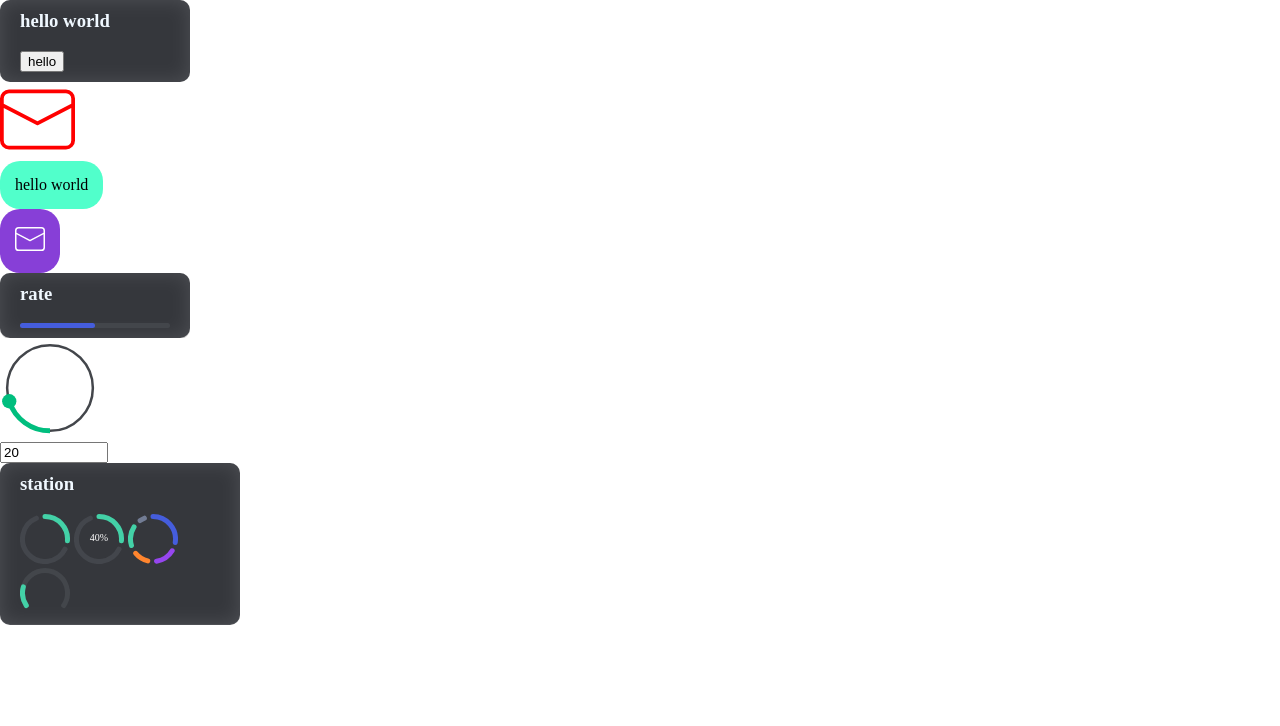
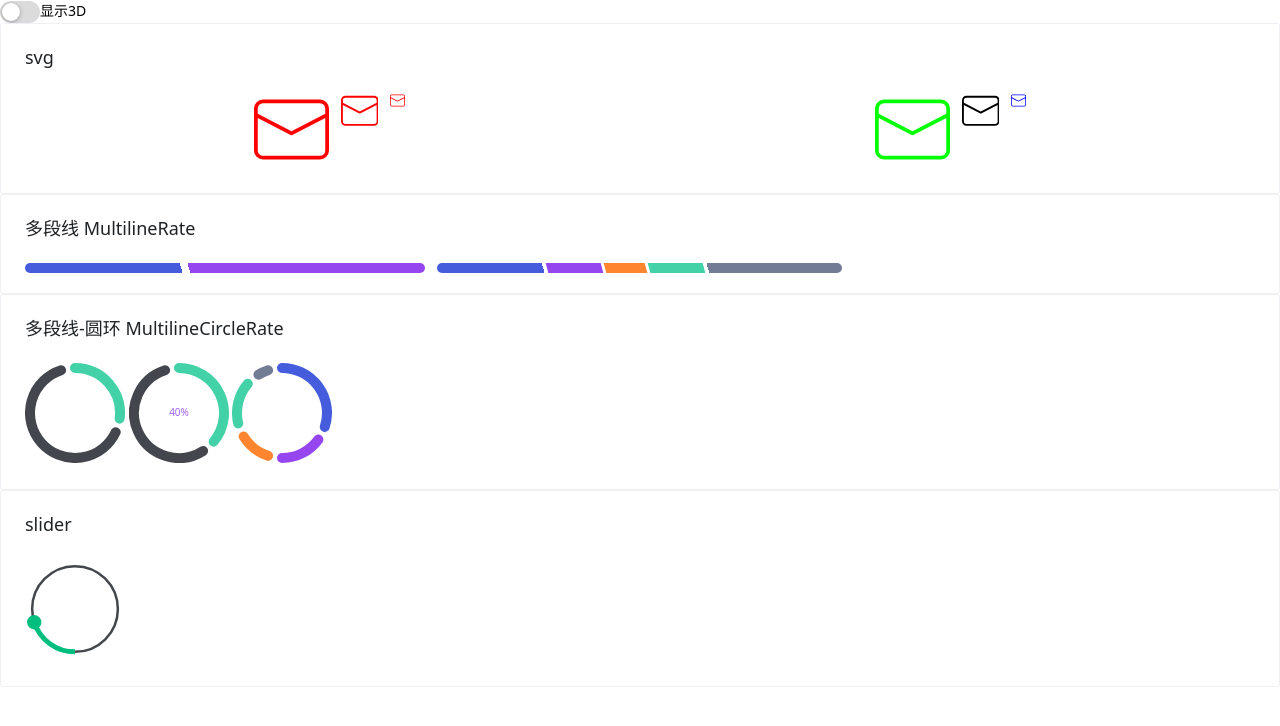
Before and after one commit to cocaine-coder/building-manager, a Vue app: page / in a window 1280 px wide. Shown: the top 726 px of the page. Built offline with nearby package versions, Linux system fonts and the light colour scheme.

Commit message:
删除进度实现，改用naive-ui。添加多段线rate

```diff
--- a/package.json
+++ b/package.json
@@ -12,12 +12,15 @@
     "@babylonjs/gui": "^4.2.1",
     "@babylonjs/materials": "^4.2.1",
     "babylonjs-loaders": "^4.2.0",
+    "pinia": "^2.0.11",
     "vue": "^3.2.25"
   },
   "devDependencies": {
     "@vitejs/plugin-vue": "^2.2.0",
     "fast-glob": "^3.2.11",
+    "naive-ui": "^2.26.3",
     "typescript": "^4.5.4",
+    "vfonts": "^0.0.3",
     "vite": "^2.8.0",
     "vite-plugin-svg-icons": "^2.0.1",
     "vue-tsc": "^0.29.8"
--- a/src/App.vue
+++ b/src/App.vue
@@ -6,7 +6,10 @@ import SceneComponent from './components/SceneComponent.vue';
 import SceneManager from './manager/SceneManager';
 import Example from './components/base/Example.vue';
 
-const show3D = false;
+import { ref } from 'vue'
+import { NConfigProvider, darkTheme, NSwitch } from 'naive-ui'
+
+const show3D = ref(false);
 
 function onSceneReady(scene: Scene) {
   SceneManager.Instance.init(scene);
@@ -25,7 +28,11 @@ function onSceneReady(scene: Scene) {
   ></SceneComponent>
 
   <div id="controls">
-    <Example></Example>
+    <n-config-provider :theme="undefined">
+      <n-switch v-model:value="show3D"></n-switch>
+      <label>{{ show3D ? '显示控件demo' : '显示3D' }}</label>
+      <Example v-if="!show3D"></Example>
+    </n-config-provider>
   </div>
 </template>
 
@@ -34,6 +41,9 @@ html,
 body {
   margin: 0;
   height: 100vh;
+  -moz-user-select: none;
+  -khtml-user-select: none;
+  user-select: none;
 }
 
 #app {
@@ -46,9 +56,14 @@ body {
 }
 
 #controls {
-  position:absolute;
+  position: absolute;
   top: 0;
-  width:100%;
+  width: 100%;
   height: 100%;
+  pointer-events: none;
+}
+
+#controls > * {
+  pointer-events: visible;
 }
 </style>
--- a/src/components/base/Card.vue
+++ /dev/null
@@ -1,31 +0,0 @@
-<script setup lang="ts">
-const props = defineProps({
-    alpha: {
-        default: 0.8
-    },
-    radius: {
-        default: 10
-    }
-})
-
-const radiusValue = `${props.radius}px`;
-
-</script>
-
-<template>
-    <div class="card">
-        <slot name="title"></slot>
-        <slot>
-
-        </slot>
-    </div>
-</template>
-
-<style scoped>
-.card {
-    padding: 10px 20px;
-    background: rgba(34, 37, 43, v-bind(alpha));
-    backdrop-filter: saturate(200%) blur(10px) brightness(50%);
-    border-radius: v-bind(radiusValue);
-}
-</style>
--- a/src/components/base/Example.vue
+++ b/src/components/base/Example.vue
@@ -1,75 +1,73 @@
 <script setup lang="ts">
-
-import Card from './Card.vue';
+import { ref } from 'vue';
+import { NCard, NSpace } from 'naive-ui'
 import SvgIcon from './SvgIcon.vue';
-
-import IconLabel from './IconLabel.vue'
-import LineRate from './shape/LineRate.vue';
 import CircleSlider from './shape/CircleSlider.vue';
-import { ref } from 'vue';
 import MultilineCircleRate from './shape/MultilineCircleRate.vue';
-import CircleRate from './shape/CircleRate.vue';
-
-function handleClick(message?: any) {
-    console.log("click handle", message);
-}
+import MultilineRate from './shape/MultilineRate.vue';
 
 const value = ref(20);
 
 </script>
 
 <template>
-    <div id="example">
-        <Card style="width: 150px;">
-            <template #title>
-                <h3 id="title">hello world</h3>
-            </template>
-            <button>hello</button>
-        </Card>
+    <div>
+        <n-card title="svg">
+            <n-space justify="space-around">
+                <n-space>
+                    <SvgIcon name="mail" :size="0.5" color="#ff0000" class="icon"></SvgIcon>
+                    <SvgIcon name="mail" :size="0.25" color="#ff0000" class="icon"></SvgIcon>
+                    <SvgIcon name="mail" :size="0.1" color="#ff0000" class="icon"></SvgIcon>
+                </n-space>
 
-        <SvgIcon name="mail" :size="0.5" color="#ff0000" class="icon"></SvgIcon>
+                <n-space>
+                    <SvgIcon name="mail" :size="0.5" color="#00ff00" class="icon"></SvgIcon>
+                    <SvgIcon name="mail" :size="0.25" color="#000000" class="icon"></SvgIcon>
+                    <SvgIcon name="mail" :size="0.1" color="#0000ff" class="icon"></SvgIcon>
+                </n-space>
+            </n-space>
+        </n-card>
 
-        <IconLabel text="hello world" labelColor="#000000"></IconLabel>
+        <n-card title="多段线 MultilineRate">
+            <n-space>
+                <MultilineRate
+                    :width="400"
+                    :values="[
+                        { color: '#455DDC', val: 40 },
+                        { color: '#9646EF', val: 60 },
+                    ]"
+                ></MultilineRate>
+                <MultilineRate
+                    :width="400"
+                    :values="[
+                        { color: '#455DDC', val: 40 },
+                        { color: '#9646EF', val: 20 },
+                        { color: '#FF852E', val: 15 },
+                        { color: '#43D1A7', val: 20 },
+                        { color: '#727C94', val: 50 }
+                    ]"
+                ></MultilineRate>
+            </n-space>
+        </n-card>
 
-        <IconLabel
-            icon="mail"
-            :iconSize="0.2"
-            color="#873FD7"
-            :onClick="() => handleClick('IconLabel')"
-        ></IconLabel>
-
-        <Card style="width: 150px;">
-            <template #title>
-                <h3 id="title">rate</h3>
-            </template>
-            <LineRate :rate="50" mainColor="#43464B"></LineRate>
-        </Card>
-
-        <CircleSlider v-model="value" mainColor="#43464B"></CircleSlider>
-        <div>
-            <input type="number" v-model="value" style="width:100px" />
-        </div>
-
-        <Card style="width: 200px;">
-            <template #title>
-                <h3 id="title">station</h3>
-            </template>
+        <n-card title="多段线-圆环 MultilineCircleRate">
             <MultilineCircleRate
                 :values="[
                 { color: '#43D1A7', val: 30 },
                 { color: '#43464C', val: 70 }]"
-                :size="50"
-                :empty="0.125"
-                :lineWidth="5"
+                :size="100"
+                :empty="0.1"
+                :lineWidth="10"
             ></MultilineCircleRate>
             <span>&nbsp;</span>
             <MultilineCircleRate
                 :values="[
-                { color: '#43D1A7', val: 30 },
-                { color: '#43464C', val: 70 }]"
-                :size="50"
-                :empty="0.125"
-                :lineWidth="5"
+                { color: '#43D1A7', val: 40 },
+                { color: '#43464C', val: 60 }]"
+                :size="100"
+                :empty="0.1"
+                :lineWidth="10"
+                fontColor="#a162f7"
                 text="40%"
             ></MultilineCircleRate>
             <span>&nbsp;</span>
@@ -80,22 +78,23 @@ const value = ref(20);
                 { color: '#FF852E', val: 15 },
                 { color: '#43D1A7', val: 20 },
                 { color: '#727C94', val: 5 }]"
-                :size="50"
-                :empty="0.125"
-                :lineWidth="5"
+                :size="100"
+                :empty="0.1"
+                :lineWidth="10"
             ></MultilineCircleRate>
+            <span>&nbsp;</span>
+        </n-card>
 
-            <CircleRate :size="50" :processWidth="5" :rate="value"></CircleRate>
-        </Card>
+        <n-card title="slider">
+            <CircleSlider v-model="value" mainColor="#43464B"></CircleSlider>
+            <n-space :size="0">
+                <div id="start"></div>
+                <div id="centers"></div>
+                <div id="end"></div>
+            </n-space>
+        </n-card>
     </div>
 </template>
 
 <style scoped>
-#example {
-}
-
-#title {
-    margin-top: 0;
-    color: aliceblue;
-}
 </style>
--- a/src/components/base/IconLabel.vue
+++ /dev/null
@@ -1,30 +0,0 @@
-<script lang="ts" setup>
-
-import SvgIcon from './SvgIcon.vue';
-
-withDefaults(defineProps<{
-    color?: string,
-    labelColor?: string,
-    text?: string,
-    icon?: string,
-    iconSize?: number,
-    radius?: number,
-    onClick?: () => void,
-}>(), {
-    color: '#51FFCB',
-    labelColor: '#FFFFFF',
-    iconSize: 1,
-    radius: 20,
-})
-
-</script>
-
-<template>
-    <div
-        :style="{ backgroundColor: color, padding: '15px', borderRadius: `${radius}px`, cursor: onClick ? 'pointer' : 'default' ,width:'fit-content'}"
-        @click="onClick"
-    >
-        <SvgIcon v-if="icon" :name="icon" :size="iconSize" :color="labelColor"></SvgIcon>
-        <span v-if="!icon" :style="{ color: labelColor }">{{ text }}</span>
-    </div>
-</template>
--- a/src/components/base/shape/CircleRate.vue
+++ /dev/null
@@ -1,87 +0,0 @@
-<script lang="ts" setup>
-import { computed } from 'vue';
-
-
-const props = defineProps({
-    rate: {
-        default: 50
-    },
-    size: {
-        default: 100
-    },
-    sink: {
-        default: 0.5
-    },
-    processWidth: {
-        default: 7
-    },
-    mainColor: {
-        default: "#43464B"
-    },
-    processColor: {
-        default: "#43D1A7"
-    }
-});
-
-const center = props.size / 2;
-const radius = center - props.processWidth / 2;
-const reHeight = (1 - props.sink / 2) * props.size;
-
-const dertAngle = Math.acos((reHeight - center) / radius);
-const startAngle = dertAngle;
-const endAngle = Math.PI * 2 - dertAngle;
-
-const processAngle = computed(() => (Math.PI - dertAngle) * 2 * props.rate / 100 + dertAngle);
-const processPathD = computed(() => getD(startAngle, processAngle.value))
-
-function getD(start: number, end: number) {
-    var dert = end - start;
-    const [startX, startY] = getPosition(start);
-    const [endX, endY] = getPosition(end);
-
-    let parts = []
-    parts.push('M' + startX)
-    parts.push(startY)
-    parts.push('A')
-    parts.push(radius)
-    parts.push(radius)
-    parts.push(0)
-    parts.push(dert > Math.PI ? 1 : 0)
-    parts.push(1)
-    parts.push(endX)
-    parts.push(endY)
-    return parts.join(' ')
-}
-
-
-
-function getPosition(angle: number) {
-    angle += Math.PI / 2;
-    return [center + radius * Math.cos(angle), center + radius * Math.sin(angle)];
-}
-
-
-</script>
-
-<template>
-    <svg
-        :width="`${size}px`"
-        :height="`${reHeight + processWidth}px`"
-        :viewBox="`0 0 ${size} ${reHeight + processWidth}`"
-    >
-        <g fill="none">
-            <path
-                :stroke="mainColor"
-                stroke-linecap="round"
-                :stroke-width="processWidth"
-                :d="getD(startAngle, endAngle)"
-            />
-            <path
-                :stroke="processColor"
-                stroke-linecap="round"
-                :stroke-width="processWidth"
-                :d="processPathD"
-            />
-        </g>
-    </svg>
-</template>
--- a/src/components/base/shape/LineRate.vue
+++ /dev/null
@@ -1,33 +0,0 @@
-<script lang="ts" setup>
-
-import { ref } from 'vue';
-import { getRangeValue } from '../../../utils/Calculation'
-
-const props = withDefaults(defineProps<{
-    rate?: number,
-    height?: number,
-    mainColor?: string,
-    rateColor?: string,
-}>(), {
-    rate: 0,
-    height: 5,
-    mainColor: '#000000',
-    rateColor: '#455DDC',
-})
-
-const rate = getRangeValue(props.rate, 0, 100);
-const height = getRangeValue(props.height, 3, 7);
-
-const outdiv = ref<HTMLDivElement>();
-</script>
-
-<template>
-    <div
-        :style="{ borderRadius: `${height}px`, height: `${height}px`, width: '100%', backgroundColor: mainColor }"
-        ref="outdiv"
-    >
-        <div
-            :style="{ borderRadius: `${height}px`, height: `${height}px`, width: `${rate}%`, backgroundColor: rateColor }"
-        ></div>
-    </div>
-</template>
--- /dev/null
+++ b/src/components/base/shape/MultilineRate.vue
@@ -0,0 +1,62 @@
+<script lang="ts" setup>import { StyleValue } from 'vue';
+
+
+const props = withDefaults(defineProps<{
+    height?: number,
+    width?: number,
+    values: Array<{
+        val: number,
+        color: string
+    }>
+}>(), {
+    height: 10,
+    width: 200
+})
+
+const sum = props.values.map(x => x.val).reduce((pre, cur) => pre + cur);
+
+function getStyle(index: number) {
+    const value = props.values[index];
+
+    let style: StyleValue = {
+        height: `${props.height}px`,
+        width: `${props.width * value.val / sum}px`
+    }
+
+    const radius = props.height / 2;
+
+    if (index === 0) {
+        style.borderTopLeftRadius = `${radius}px`;
+        style.borderBottomLeftRadius = `${radius}px`;
+        style.backgroundImage = `linear-gradient(-105deg, transparent ${radius}px, ${value.color} 0)`
+    }
+    else if (index === props.values.length - 1) {
+        style.borderTopRightRadius = `${radius}px`;
+        style.borderBottomRightRadius = `${radius}px`;
+        style.backgroundImage = `linear-gradient(75deg, transparent ${radius}px, ${value.color} 0)`
+    } else {
+        style.backgroundColor = value.color;
+        style.transform = "skewX(15deg)";
+
+        if (index !== props.values.length - 2) {
+            style.marginRight = `${props.height * Math.tan(15 * Math.PI / 180)}px`;
+        }
+    }
+
+    return style;
+}
+
+</script>
+
+<template>
+    <div id="parent">
+        <div v-for="_, index in values" :key="index" :style="getStyle(index)"></div>
+    </div>
+</template>
+
+<style scoped>
+#parent {
+    display: flex;
+    justify-items: center;
+}
+</style>
--- a/tsconfig.json
+++ b/tsconfig.json
@@ -5,6 +5,7 @@
     "module": "esnext",
     "moduleResolution": "node",
     "strict": true,
+    "types": ["naive-ui/volar"],
     "jsx": "preserve",
     "sourceMap": true,
     "allowSyntheticDefaultImports": true,
```
Also changed, not shown: src/components/SceneComponent.vue (+10 -3 lines), src/components/base/Button.vue (deleted, +0 -8 lines), 1 other file (tests, documents, lock files or other folders).
